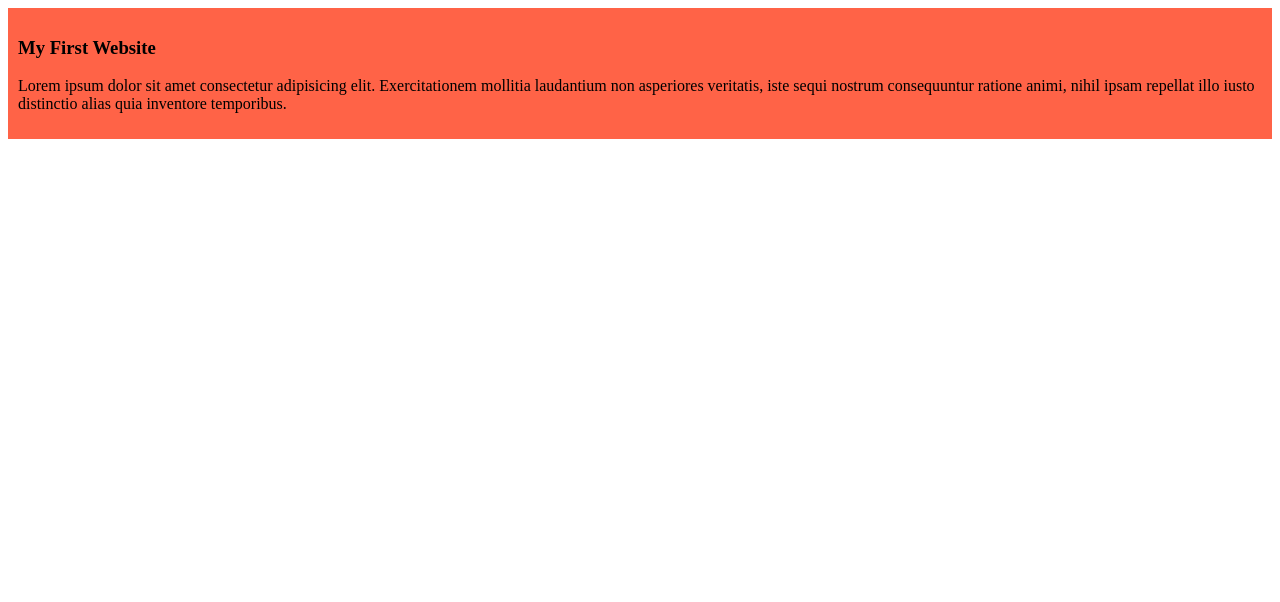
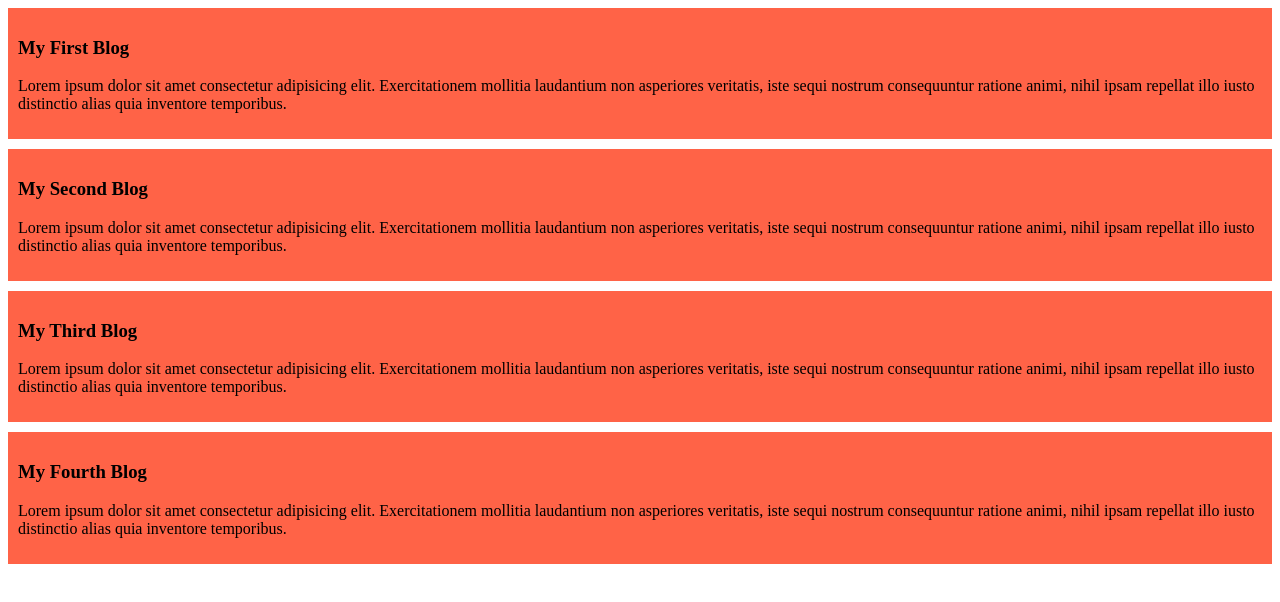
Before and after one commit to refathosen/my-simple-web, a plain HTML site: page index.html in a window 1280 px wide. Drawn offline with Linux system fonts and the light colour scheme.

Commit message:
added new blogs

```diff
--- a/index.html
+++ b/index.html
@@ -8,9 +8,20 @@
 </head>
 <body>
     <div>
-        <h3>My First Website</h3>
+        <h3>My First Blog</h3>
         <p>Lorem ipsum dolor sit amet consectetur adipisicing elit. Exercitationem mollitia laudantium non asperiores veritatis, iste sequi nostrum consequuntur ratione animi, nihil ipsam repellat illo iusto distinctio alias quia inventore temporibus.</p>
-
+    </div>
+    <div>
+        <h3>My Second Blog</h3>
+        <p>Lorem ipsum dolor sit amet consectetur adipisicing elit. Exercitationem mollitia laudantium non asperiores veritatis, iste sequi nostrum consequuntur ratione animi, nihil ipsam repellat illo iusto distinctio alias quia inventore temporibus.</p>
+    </div>
+    <div>
+        <h3>My Third Blog</h3>
+        <p>Lorem ipsum dolor sit amet consectetur adipisicing elit. Exercitationem mollitia laudantium non asperiores veritatis, iste sequi nostrum consequuntur ratione animi, nihil ipsam repellat illo iusto distinctio alias quia inventore temporibus.</p>
+    </div>
+    <div>
+        <h3>My Fourth Blog</h3>
+        <p>Lorem ipsum dolor sit amet consectetur adipisicing elit. Exercitationem mollitia laudantium non asperiores veritatis, iste sequi nostrum consequuntur ratione animi, nihil ipsam repellat illo iusto distinctio alias quia inventore temporibus.</p>
     </div>
 </body>
 </html>
--- a/styles/blog.css
+++ b/styles/blog.css
@@ -1,4 +1,5 @@
 div {
   background-color: tomato;
   padding: 10px;
+  margin-bottom: 10px;
 }
```
